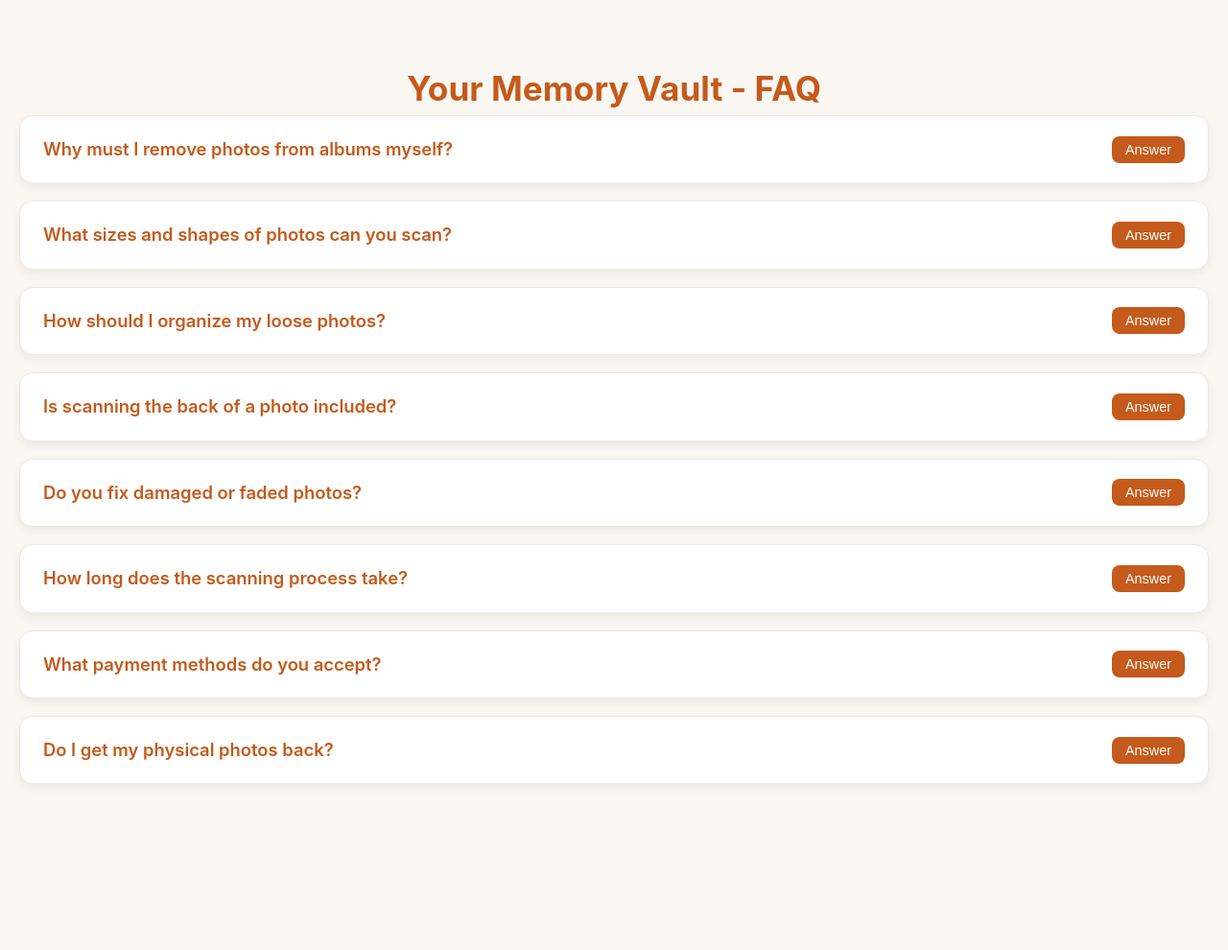
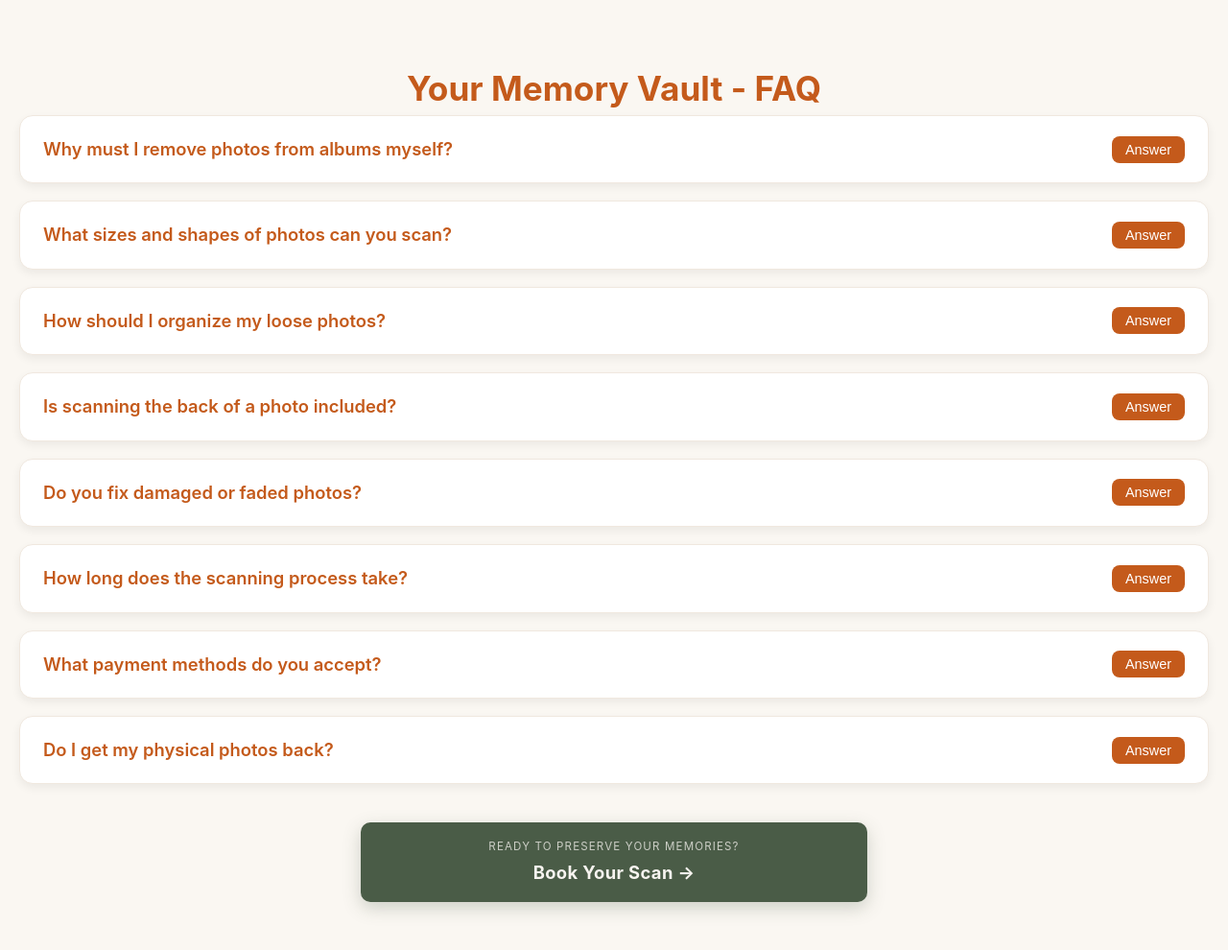
Before and after one commit to JeffreyKrebs/ymv_tools, a plain HTML site: page faq.html in a window 1280 px wide. Shown: the whole page at 96% size. Before the commit the page ends 897 px from the top, so only its background shows below. Drawn offline with Linux system fonts and the light colour scheme.

Commit message:
Add files via upload

```diff
--- a/faq.html
+++ b/faq.html
@@ -81,6 +81,40 @@
         width: 16px;
         height: 16px;
         display: inline-block;
+    }
+
+    /* ---------- Contact CTA ---------- */
+    .contact-cta {
+        display: block;
+        max-width: 480px;
+        margin: 40px auto 10px;
+        padding: 1rem 1.5rem;
+        background: #4a5c47;
+        border-radius: 10px;
+        text-align: center;
+        text-decoration: none;
+        color: #f7f4f0;
+        transition: background 0.15s ease, transform 0.12s ease;
+        box-shadow: 0 6px 18px rgba(74,92,71,0.25);
+    }
+    .contact-cta:hover {
+        background: #3a4a38;
+        transform: translateY(-2px);
+    }
+    .contact-cta__label {
+        display: block;
+        font-size: 0.72rem;
+        font-weight: 400;
+        letter-spacing: 0.1em;
+        text-transform: uppercase;
+        opacity: 0.75;
+        margin-bottom: 0.2rem;
+    }
+    .contact-cta__main {
+        display: block;
+        font-size: 1.15rem;
+        font-weight: 700;
+        letter-spacing: 0.02em;
     }
 </style>
 
@@ -206,5 +240,11 @@ document.addEventListener("DOMContentLoaded", () => {
     </div>
 </div>
 
+
+<a href="https://yourmemoryvault.ca/#contactform" target="_blank" class="contact-cta">
+    <span class="contact-cta__label">Ready to preserve your memories?</span>
+    <span class="contact-cta__main">Book Your Scan →</span>
+</a>
+
 </body>
 </html>
```
